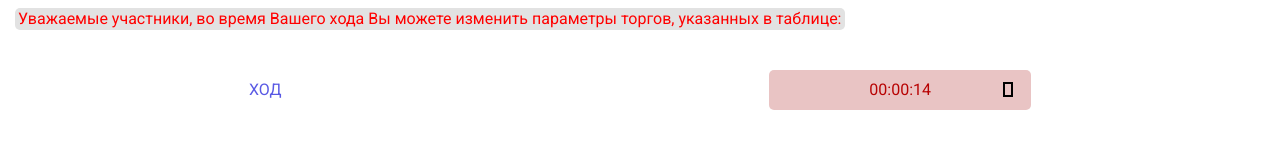
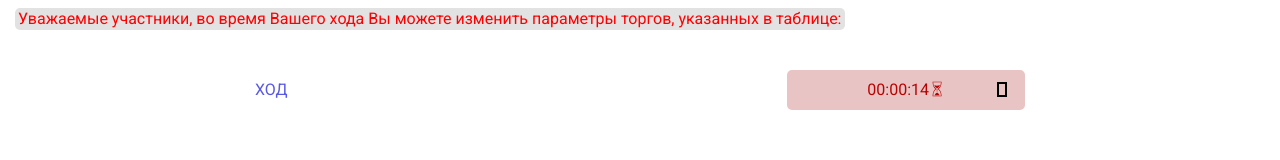
Before and after one commit to teacher-cheater/lotus_test, a React (Create React App) app: page /room in a window 1280 px wide. Shown: the part 154-314 px from the top of the page. Built offline with nearby package versions, Linux system fonts and the light colour scheme.

Commit message:
fix bugs styles css

```diff
--- a/package.json
+++ b/package.json
@@ -8,6 +8,7 @@
     "@testing-library/user-event": "^13.5.0",
     "react": "^18.2.0",
     "react-dom": "^18.2.0",
+    "react-icons": "^4.7.1",
     "react-router-dom": "^6.6.0",
     "react-scripts": "5.0.1",
     "web-vitals": "^2.1.4"
--- a/src/components/Room/Room.jsx
+++ b/src/components/Room/Room.jsx
@@ -1,8 +1,10 @@
 import React from "react";
 import Member from "../Member/Member";
+import Parameters from "../Parameters/Parameters";
+
+import { GiSandsOfTime } from "react-icons/gi";
 import { data } from "../../data/data";
 import s from "./Room.module.css";
-import Parameters from "../Parameters/Parameters";
 
 function Room() {
   return (
@@ -21,7 +23,12 @@ function Room() {
         </h3>
         <div className={s.block}>
           <p className={s.text}>ХОД</p>
-          <div className={s.timer}> 00:00:14</div>
+          <div className={s.timer}>
+            <span> 00:00:14 </span>
+            <span>
+              <GiSandsOfTime />
+            </span>
+          </div>
         </div>
         <div className={s.table}>
           <Parameters />
--- a/src/components/Room/Room.module.css
+++ b/src/components/Room/Room.module.css
@@ -45,9 +45,10 @@
   text-align: center;
   color: rgb(184, 3, 3);
   background: rgb(233, 196, 196);
-  padding: 0px 100px;
+  padding: 0px 80px;
   border-radius: 5px;
   display: flex;
+  justify-content: space-between;
   align-items: center;
   position: relative;
 }
```
Also changed, not shown: 1 other file (tests, documents, lock files or other folders).
